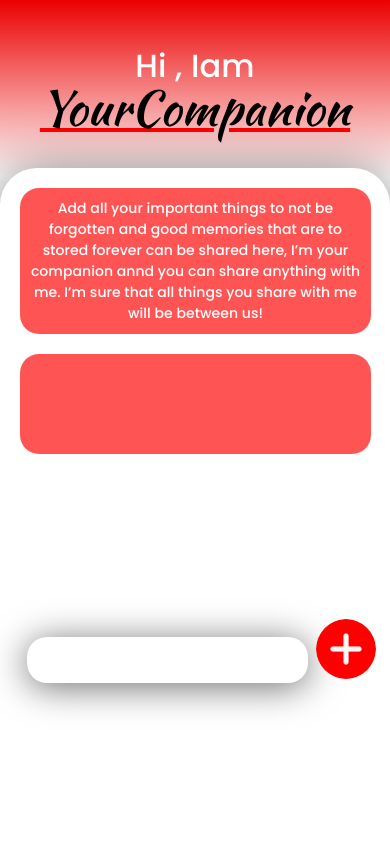
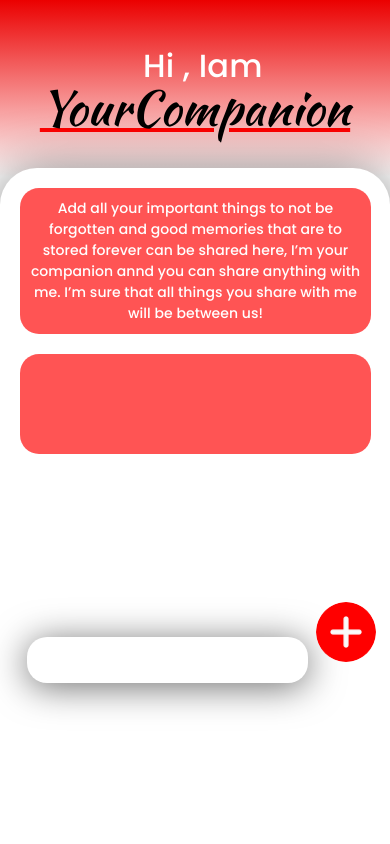
Before and after one commit to jerom-physicus/Yourcompanion, a plain HTML site: page index2.html in a window 390 px wide. Shown: the top 844 px of the page. Drawn offline with Linux system fonts and the light colour scheme.

Commit message:
Add files via upload

```diff
--- a/index2.css
+++ b/index2.css
@@ -17,9 +17,12 @@ body{
     background: linear-gradient(180deg, #EB0000 0%, #FFF 19.06%, #FFF 85.73%, #FFF 85.74%);
 }
 @media only screen and (max-width : 600px){
+    body{
+        overflow-y: hidden;
+    }
     .header h1 {
         position: relative;
-        width: 90%;
+        width: 94%;
         top: 5vh;
         left: 5%;
         color: #FFF;
@@ -107,7 +110,7 @@ body{
     }
     .plus{
         position: relative;
-        top: 139px;
+        top: 122px;
         left: 93%;
         width: 60px;
         height: 60px;
```
